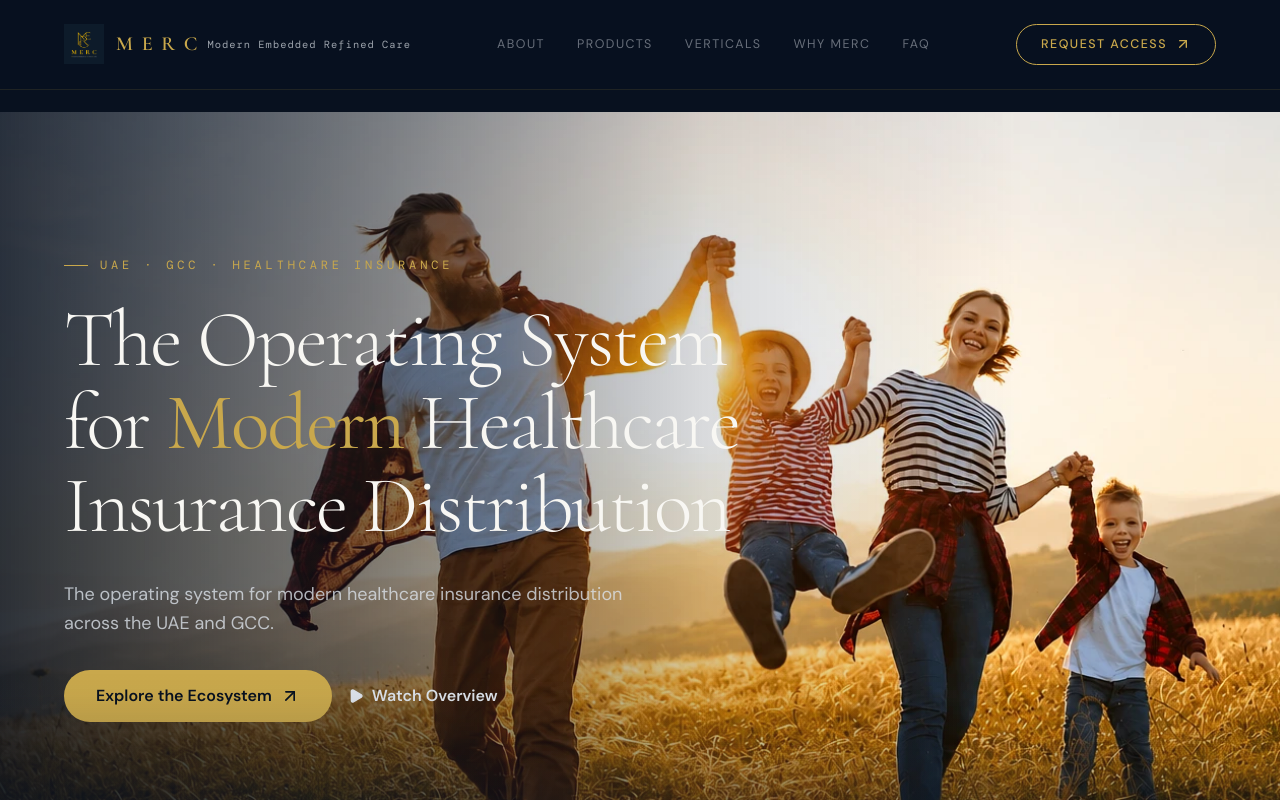
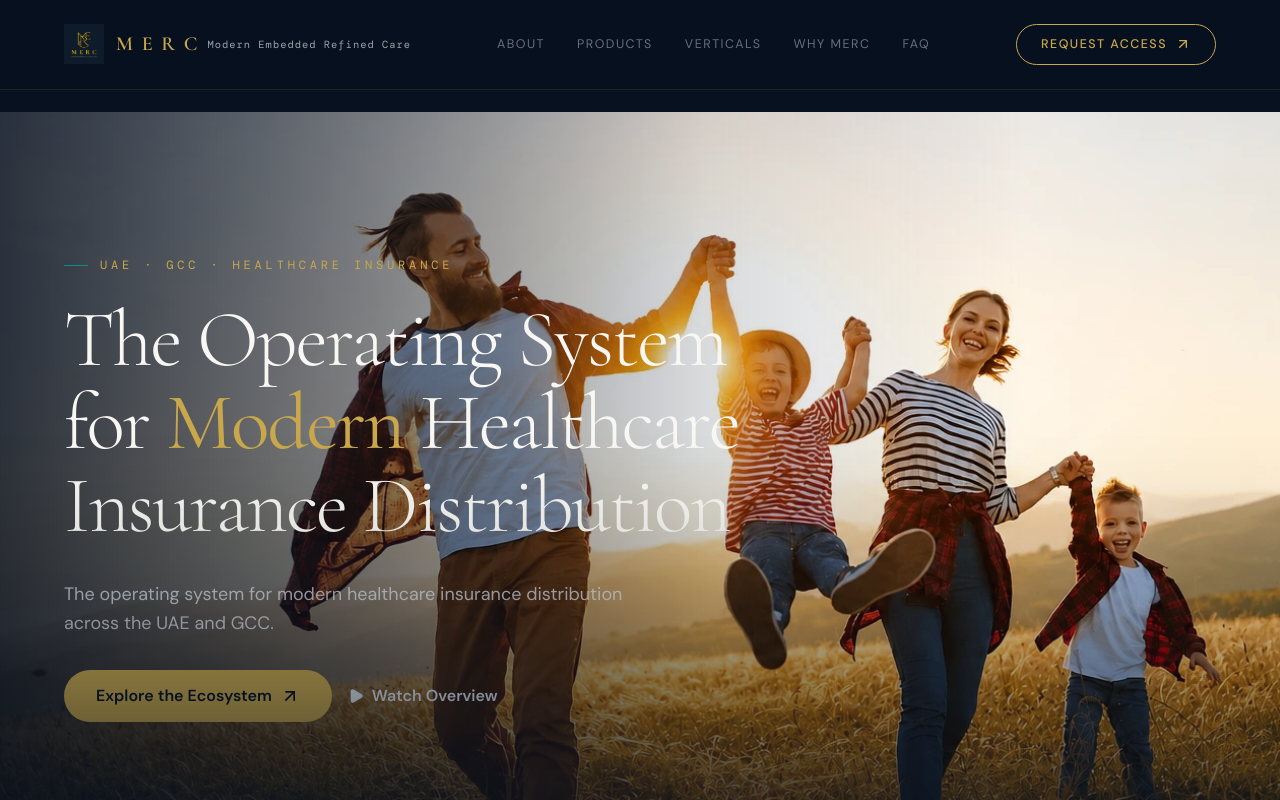
Before and after one commit to bsasifahamed-creator/merc-health, a React (Vite) app: page / in a window 1280 px wide. Shown: the top 800 px of the page. Built offline with nearby package versions, Linux system fonts and the light colour scheme; a web font is replaced by a local one.

Commit message:
Increase height of bottom fade gradient in hero to 60% for an ultra-smooth transition during parallax scroll

```diff
--- a/src/components/ui/ParallaxHero.tsx
+++ b/src/components/ui/ParallaxHero.tsx
@@ -73,7 +73,7 @@ export function ParallaxHero() {
         >
           <div className="max-w-3xl text-left pt-28 sm:pt-32 lg:pt-36">
             <div className="font-mono text-[0.7rem] sm:text-[0.75rem] tracking-[0.25em] sm:tracking-[0.32em] uppercase text-gold mb-4 sm:mb-6 flex items-center justify-start gap-2 sm:gap-3 flex-wrap">
-              <span className="inline-block w-5 h-px sm:w-6 bg-gold shrink-0" />
+              <span className="inline-block w-5 h-px sm:w-6 bg-teal shrink-0" />
               UAE · GCC · Healthcare Insurance
             </div>
 
@@ -118,7 +118,7 @@ export function ParallaxHero() {
 
         {/* Fade gradient at bottom */}
         <div
-          className="z-40 w-full h-[30%] absolute bottom-0 left-0 pointer-events-none"
+          className="z-40 w-full h-[60%] absolute bottom-0 left-0 pointer-events-none"
           style={{
             background:
               'linear-gradient(to top, rgba(8,17,31,1) 0%, rgba(8,17,31,0.738) 19%, rgba(8,17,31,0.541) 34%, rgba(8,17,31,0.382) 47%, rgba(8,17,31,0.278) 56.5%, rgba(8,17,31,0.194) 65%, rgba(8,17,31,0.126) 73%, rgba(8,17,31,0.075) 80.2%, rgba(8,17,31,0.042) 86.1%, rgba(8,17,31,0.021) 91%, rgba(8,17,31,0.008) 95.2%, rgba(8,17,31,0.002) 98.2%, transparent 100%)',
```
